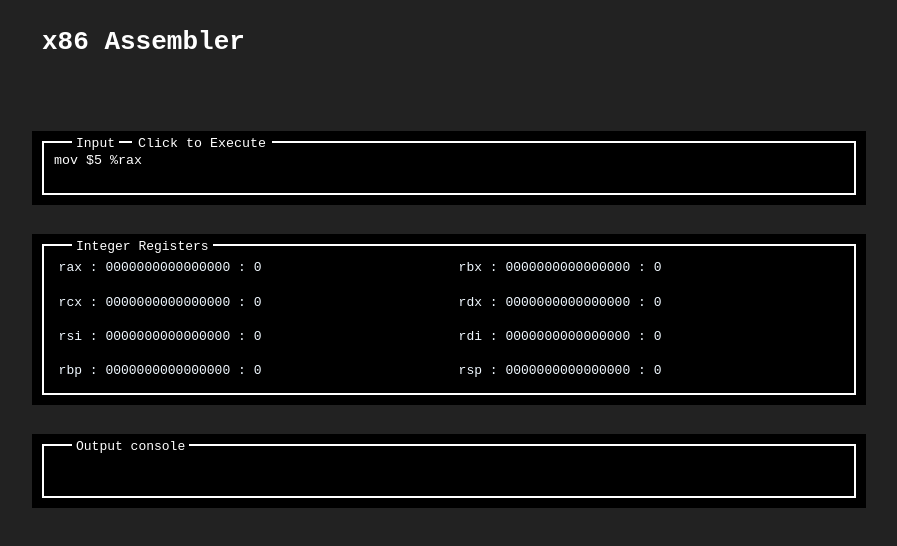
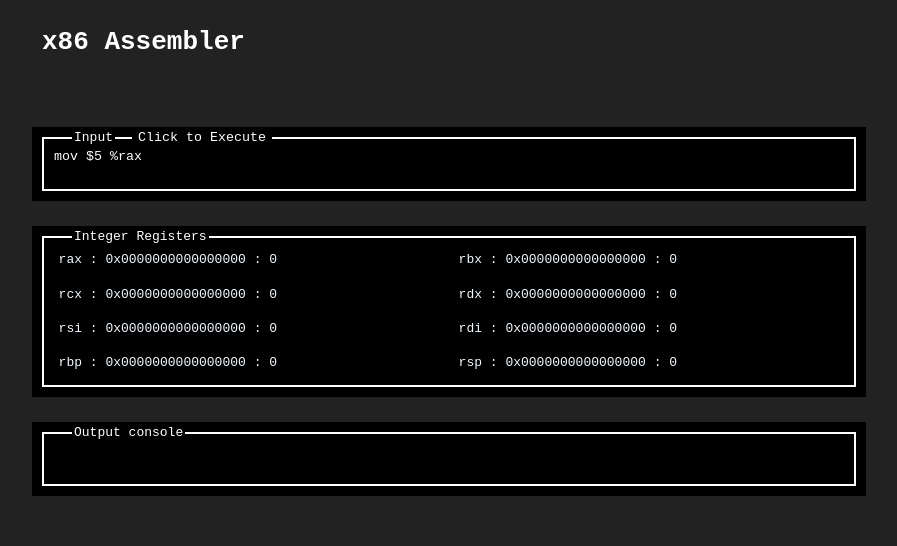
Before and after one commit to redassser/ASM, a Next.js app: page / in a window 1280 px wide. Shown: the top 546 px of the page, without its empty margins (191-1088 px from the left). Built offline with nearby package versions, Linux system fonts and the light colour scheme.

Commit message:
css finalized (for now)

```diff
--- a/components/index.module.css
+++ b/components/index.module.css
@@ -1,6 +1,6 @@
 .submit {
     position: relative;
-    top:60px;
+    top:54px;
     left: 90px;
     background-color: black;
     color:white;
@@ -21,14 +21,17 @@
     padding: 5px;
     width: 100%;
 }
+.input:focus {
+    outline: 0;
+}
 .title {
     color: white;
     position: relative;
-    top: 27px;
+    top: 23px;
     width: max-content;
     background-color: black;
     left: 30px;
-    padding: 4px;
+    padding: 2px;
 }
 .regdiv {
     background-color:black;
--- a/pages/index.js
+++ b/pages/index.js
@@ -29,7 +29,7 @@ export default function Home() {
         <h1>x86 Assembler</h1>
         <button className={styles.submit} onClick={handleSubmit}>Click to Execute</button>
         <p className={styles.title}>Input</p>
-        <div className={styles.regdiv}><textarea className={styles.input} value={input} onChange={evt => handleInput(evt)}/></div>
+        <div className={styles.regdiv}><textarea spellCheck="false" className={styles.input} value={input} onChange={evt => handleInput(evt)}/></div>
         <p className={styles.title}>Integer Registers</p>
         <div className={styles.regdiv}>
             {x86.regnames.map((item,ind) => {
@@ -37,7 +37,7 @@ export default function Home() {
                 const big = new DataView(bytes).getBigUint64();
                 var hex = big.toString(16).toUpperCase(), bin = big.toString(10);
                 if(hex.length<16) {hex="0".repeat(16-hex.length)+hex}
-                return(<div className={styles.register} key={item[0]}>{item[0]+" : "+hex+" : "+bin}</div>)
+                return(<div className={styles.register} key={item[0]}>{item[0]+" : 0x"+hex+" : "+bin}</div>)
             })}
         </div>
         <p className={styles.title}>Output console</p>
```
